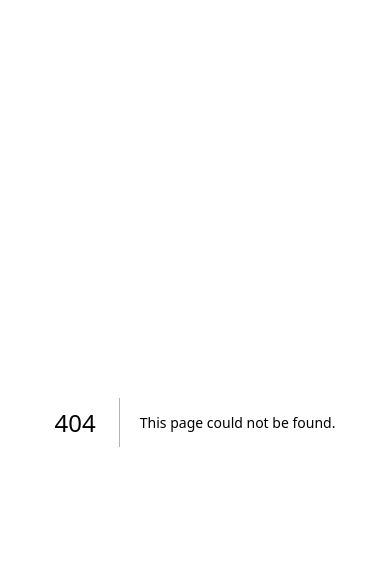
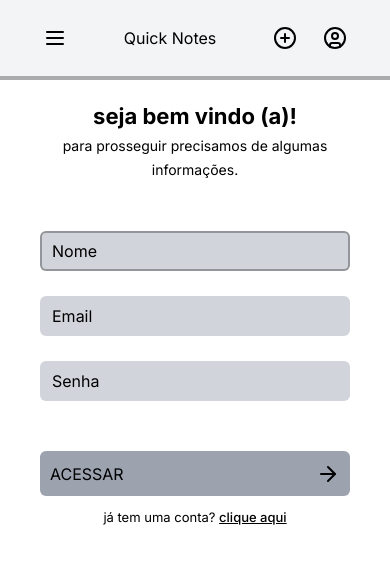
Before and after one commit to will-santosx/quick-notes, a Next.js app: page /auth/criar in a window 390 px wide. Before the commit this address had no page. Shown: the top 564 px of the page. Built offline with nearby package versions, Linux system fonts and the light colour scheme.

Commit message:
auth pages (non-responsive)

```diff
--- a/package.json
+++ b/package.json
@@ -9,6 +9,9 @@
     "lint": "next lint"
   },
   "dependencies": {
+    "@tiptap/pm": "^2.5.4",
+    "@tiptap/react": "^2.5.4",
+    "@tiptap/starter-kit": "^2.5.4",
     "lucide-react": "^0.408.0",
     "next": "14.2.5",
     "next-themes": "^0.3.0",
--- /dev/null
+++ b/src/app/auth/criar/page.tsx
@@ -0,0 +1,62 @@
+"use client";
+import Button from "@/app/components/ui/Button";
+import Input from "@/app/components/ui/Input";
+import Link from "next/link";
+import { useState } from "react";
+
+export default function RegiterPage() {
+  const [InputRegisterName, setInputRegisterName] = useState("");
+  const [InputRegisterEmail, setInputRegisterEmail] = useState("");
+  const [InputRegisterPassword, setInputRegisterPassword] = useState("");
+
+  return (
+    <div className="flex flex-col gap-[50px]">
+      <div className="text-center">
+        <h1 className="text-[22px] font-bold">seja bem vindo &#40;a&#41;!</h1>
+        <span className="text-[14px]">
+          para prosseguir precisamos de algumas informações.
+        </span>
+      </div>
+      <div>
+        <form className="flex flex-col gap-[50px]">
+          <div className="flex flex-col gap-[25px]">
+            <Input
+              type="text"
+              name="register-name"
+              value={InputRegisterName}
+              placeholder="Nome"
+              onChange={(e) => setInputRegisterName(e.target.value)}
+              required
+              autoFocus
+            />
+            <Input
+              type="email"
+              name="register-email"
+              value={InputRegisterEmail}
+              placeholder="Email"
+              onChange={(e) => setInputRegisterEmail(e.target.value)}
+              required
+            />
+            <Input
+              type="password"
+              name="register-password"
+              value={InputRegisterPassword}
+              placeholder="Senha"
+              onChange={(e) => setInputRegisterPassword(e.target.value)}
+              required
+            />
+          </div>
+          <div className="flex flex-col text-center gap-3">
+            <Button type="submit" title="acessar" />
+            <span className="text-[13px]">
+              já tem uma conta?{" "}
+              <Link className="font-medium underline" href={"/auth/entrar"}>
+                clique aqui
+              </Link>
+            </span>
+          </div>
+        </form>
+      </div>
+    </div>
+  );
+}
--- /dev/null
+++ b/src/app/auth/entrar/page.tsx
@@ -0,0 +1,53 @@
+"use client";
+import Button from "@/app/components/ui/Button";
+import Input from "@/app/components/ui/Input";
+import Link from "next/link";
+import { useState } from "react";
+
+export default function LoginPage() {
+  const [InputLoginEmail, setInputLoginEmail] = useState("");
+  const [InputLoginPassword, setInputLoginPassword] = useState("");
+
+  return (
+    <div className="flex flex-col gap-[50px]">
+      <div className="text-center">
+        <h1 className="text-[22px] font-bold">que bom que você voltou!</h1>
+        <span className="text-[14px]">
+          informe suas credenciais para acessar sua conta.
+        </span>
+      </div>
+      <div>
+        <form className="flex flex-col gap-[50px]">
+          <div className="flex flex-col gap-[25px]">
+            <Input
+              type="email"
+              name="login-email"
+              value={InputLoginEmail}
+              placeholder="Email"
+              onChange={(e) => setInputLoginEmail(e.target.value)}
+              autoFocus
+              required
+            />
+            <Input
+              type="password"
+              name="login-password"
+              value={InputLoginPassword}
+              placeholder="Senha"
+              onChange={(e) => setInputLoginPassword(e.target.value)}
+              required
+            />
+          </div>
+          <div className="flex flex-col text-center gap-3">
+            <Button type="submit" title="acessar" />
+            <span className="text-[13px]">
+              ainda não tem uma conta?{" "}
+              <Link className="font-medium underline" href={"/auth/criar"}>
+                clique aqui
+              </Link>
+            </span>
+          </div>
+        </form>
+      </div>
+    </div>
+  );
+}
--- a/src/app/components/ui/AppHeader.tsx
+++ b/src/app/components/ui/AppHeader.tsx
@@ -1,5 +1,5 @@
 "use client";
-import { Menu, CirclePlus, X } from "lucide-react";
+import { Menu, CirclePlus, X, CircleUser } from "lucide-react";
 import { useTheme } from "next-themes";
 import Link from "next/link";
 import { useState } from "react";
@@ -9,11 +9,11 @@ export default function AppHeader() {
   const { resolvedTheme, setTheme } = useTheme();
   return (
     <>
-      <header className="w-full h-[80px] md:text-[18px] border-b-4 border-b-black border-opacity-30 px-[40px] py-[10px] md:px-[120px]">
+      <header className="w-full h-[80px] md:text-[18px] bg-gray-100 dark:bg-gray-700 border-b-4 border-b-black border-opacity-30 px-[40px] py-[10px] md:px-[120px]">
         <div className="flex w-full h-full items-center justify-between">
           <button
             onClick={() => setMenuOpen(!isMenuOpen)}
-            className="focus:bg-black dark:focus:bg-gray-700 focus:bg-opacity-30 outline-none rounded-full w-[30px] h-[30px] flex items-center justify-center md:hidden"
+            className="focus:bg-black focus:bg-opacity-30 outline-none rounded-full w-[30px] h-[30px] flex items-center justify-center md:hidden"
           >
             <Menu />
           </button>
@@ -29,14 +29,21 @@ export default function AppHeader() {
               Alterar Tema
             </button>
           </nav>
-          <button className="focus:bg-black dark:focus:bg-gray-700 focus:bg-opacity-30 outline-none rounded-full w-[30px] h-[30px] flex items-center justify-center">
-            <Link href={"/new-note"} className="outline-none">
-              <CirclePlus />
-            </Link>
-          </button>
+          <div className="flex gap-5">
+            <button className="focus:bg-black focus:bg-opacity-30 outline-none rounded-full w-[30px] h-[30px] flex items-center justify-center">
+              <Link href={"/anotacao/nova"} className="outline-none">
+                <CirclePlus />
+              </Link>
+            </button>
+            <button className="focus:bg-black focus:bg-opacity-30 outline-none rounded-full w-[30px] h-[30px] flex items-center justify-center">
+              <Link href={"/auth/entrar"} className="outline-none">
+                <CircleUser />
+              </Link>
+            </button>
+          </div>
         </div>
         {isMenuOpen ? (
-          <div className="fixed inset-0 dark:bg-black bg-white z-50 flex flex-col px-[40px] py-[25px]">
+          <div className="fixed inset-0 dark:bg-gray-700 bg-gray-100 z-50 flex flex-col px-[40px] py-[25px]">
             <div className="w-full flex justify-end">
               <button
                 onClick={() => setMenuOpen(false)}
--- /dev/null
+++ b/src/app/components/ui/Button.tsx
@@ -0,0 +1,17 @@
+import { ArrowRight } from "lucide-react";
+
+interface ButtonProps {
+  title: string;
+  type: "submit" | "button";
+}
+
+export default function Button(props: ButtonProps) {
+  return (
+    <button
+      type={props.type}
+      className="uppercase border-transparent border-2 focus:border-black focus:border-opacity-40 dark:bg-gray-800 bg-gray-400 w-full h-[45px] flex justify-between items-center p-2 rounded-md"
+    >
+      {props.title} <ArrowRight />
+    </button>
+  );
+}
--- /dev/null
+++ b/src/app/components/ui/Input.tsx
@@ -0,0 +1,43 @@
+import { InputHTMLAttributes, TextareaHTMLAttributes } from "react";
+
+export default function Input({
+  type,
+  name,
+  value,
+  onChange,
+  placeholder,
+  autoFocus,
+  required,
+}: InputHTMLAttributes<HTMLInputElement>) {
+  return (
+    <input
+      autoFocus={autoFocus}
+      type={type}
+      name={name}
+      value={value}
+      onChange={onChange}
+      required={required}
+      placeholder={placeholder}
+      className="dark:bg-gray-700 bg-gray-300 rounded-md placeholder:text-black px-[10px] border-transparent border-2 focus:border-black focus:border-opacity-30 outline-none dark:placeholder:text-white w-full h-[40px]"
+    ></input>
+  );
+}
+
+export function TextArea({
+  name,
+  value,
+  onChange,
+  placeholder,
+}: TextareaHTMLAttributes<HTMLTextAreaElement>) {
+  return (
+    <textarea
+      name={name}
+      value={value}
+      onChange={onChange}
+      required
+      minLength={5}
+      placeholder={placeholder}
+      className="dark:bg-gray-700 bg-gray-300 rounded-md placeholder:text-black px-[10px] border-transparent border-2 focus:border-black focus:border-opacity-30 outline-none dark:placeholder:text-white w-full h-[220px]"
+    ></textarea>
+  );
+}
--- a/src/app/layout.tsx
+++ b/src/app/layout.tsx
@@ -2,6 +2,7 @@ import type { Metadata } from "next";
 import { ThemeProvider } from "next-themes";
 import { Inter } from "next/font/google";
 import "./globals.css";
+import AppHeader from "./components/ui/AppHeader";
 
 const inter = Inter({ subsets: ["latin"] });
 
@@ -19,7 +20,8 @@ export default function RootLayout({
     <html lang="pt-br" suppressHydrationWarning>
       <body className={inter.className}>
         <ThemeProvider attribute="class" defaultTheme="light">
-          {children}
+          <AppHeader />
+          <main className="px-[40px] pt-[20px]">{children}</main>
         </ThemeProvider>
       </body>
     </html>
--- a/src/app/page.tsx
+++ b/src/app/page.tsx
@@ -1,10 +1,3 @@
-"use client";
-import AppHeader from "./components/ui/AppHeader";
-
 export default function Home() {
-  return (
-    <>
-      <AppHeader />
-    </>
-  );
+  return <></>;
 }
--- a/tailwind.config.ts
+++ b/tailwind.config.ts
@@ -7,7 +7,16 @@ const config: Config = {
     "./src/app/**/*.{js,ts,jsx,tsx,mdx}",
   ],
   theme: {
-    extend: {},
+    extend: {
+      colors: {
+        notes: {
+          blue: "#3CA7FF",
+          red: "#FF4C3C",
+          green: "#45FF3C",
+          purple: "#7D3CFF",
+        },
+      },
+    },
   },
   darkMode: "class",
 };
```
Also changed, not shown: 1 other file (tests, documents, lock files or other folders).
